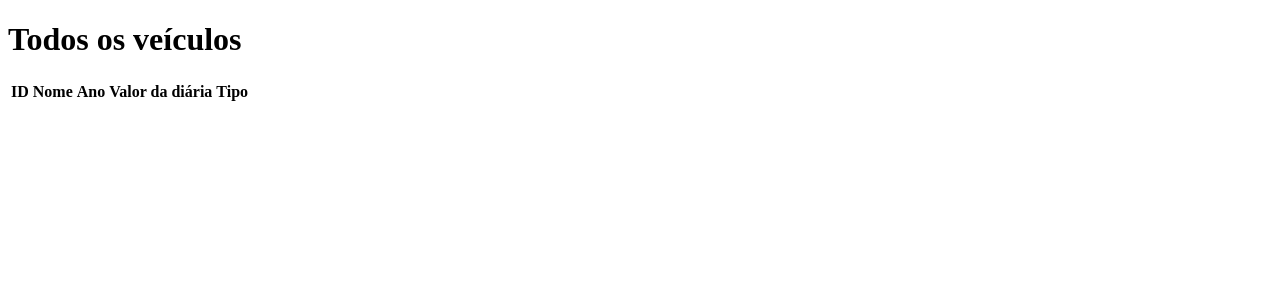
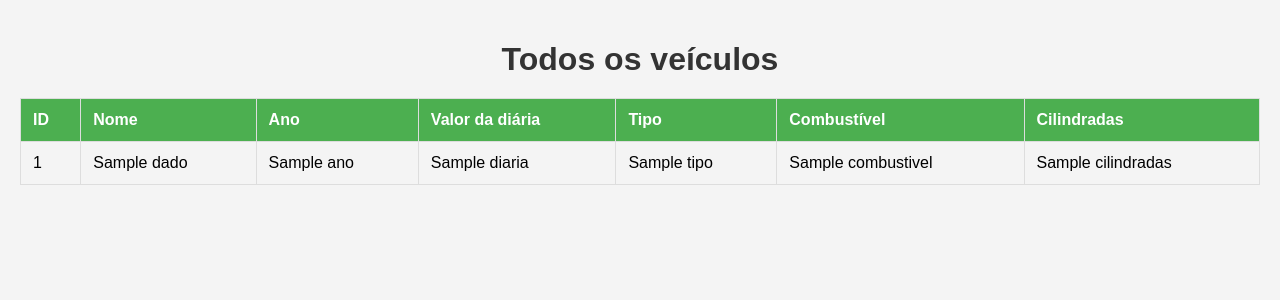
Before and after one commit to ViniMorei/Veiculos_POO, a Flask app: template templates/veiculos.html in a window 1280 px wide. Shown: the top 300 px of the page. Run offline with Flask 3, Linux system fonts and the light colour scheme; the template is opened without the code that fills it: most values are stand-ins (such as "Sample title", 1, 10 or a date in 2020); lists and menus that the app fills with data are empty.

Commit message:
Aplicando estilos

```diff
--- a/templates/carro.html
+++ b/templates/carro.html
@@ -4,6 +4,7 @@
     <meta charset="UTF-8">
     <meta name="viewport" content="width=device-width, initial-scale=1.0">
     <title>Aluguel de carro</title>
+    <link rel="stylesheet" href="{{ url_for('static', filename='styles.css') }}">
 </head>
 <body>
     <h1>Alugue um carro:</h1>
--- a/templates/moto.html
+++ b/templates/moto.html
@@ -4,6 +4,7 @@
     <meta charset="UTF-8">
     <meta name="viewport" content="width=device-width, initial-scale=1.0">
     <title>Document</title>
+    <link rel="stylesheet" href="{{ url_for('static', filename='styles.css') }}">
 </head>
 <body>
     <h1>Alugue uma moto:</h1>
--- a/templates/veiculos.html
+++ b/templates/veiculos.html
@@ -4,6 +4,7 @@
     <meta charset="UTF-8">
     <meta name="viewport" content="width=device-width, initial-scale=1.0">
     <title>Listagem dos veículos</title>
+    <link rel="stylesheet" href="{{ url_for('static', filename='styles.css') }}">
 </head>
 <body>
     <h1>Todos os veículos</h1>
@@ -15,8 +16,37 @@
                 <th>Ano</th>
                 <th>Valor da diária</th>
                 <th>Tipo</th>
+                <th>Combustível</th>
+                <th>Cilindradas</th>
             </tr>
         </thead>
+        <tbody>
+            {% for dado in dados %}
+            <tr>
+                <td>
+                    {{ dado.id }}
+                </td>
+                <td>
+                    {{ dado.nome }}
+                </td>
+                <td>
+                    {{ dado.ano }}
+                </td>
+                <td>
+                    {{ dado.diaria }}
+                </td>
+                <td>
+                    {{ dado.tipo }}
+                </td>
+                <td>
+                    {{ dado.combustivel }}
+                </td>
+                <td>
+                    {{ dado.cilindradas }}
+                </td>
+            </tr>
+            {% endfor %}
+        </tbody>
     </table>
 </body>
 </html>
```
Also changed, not shown: templates/index.html (+12 -7 lines).
